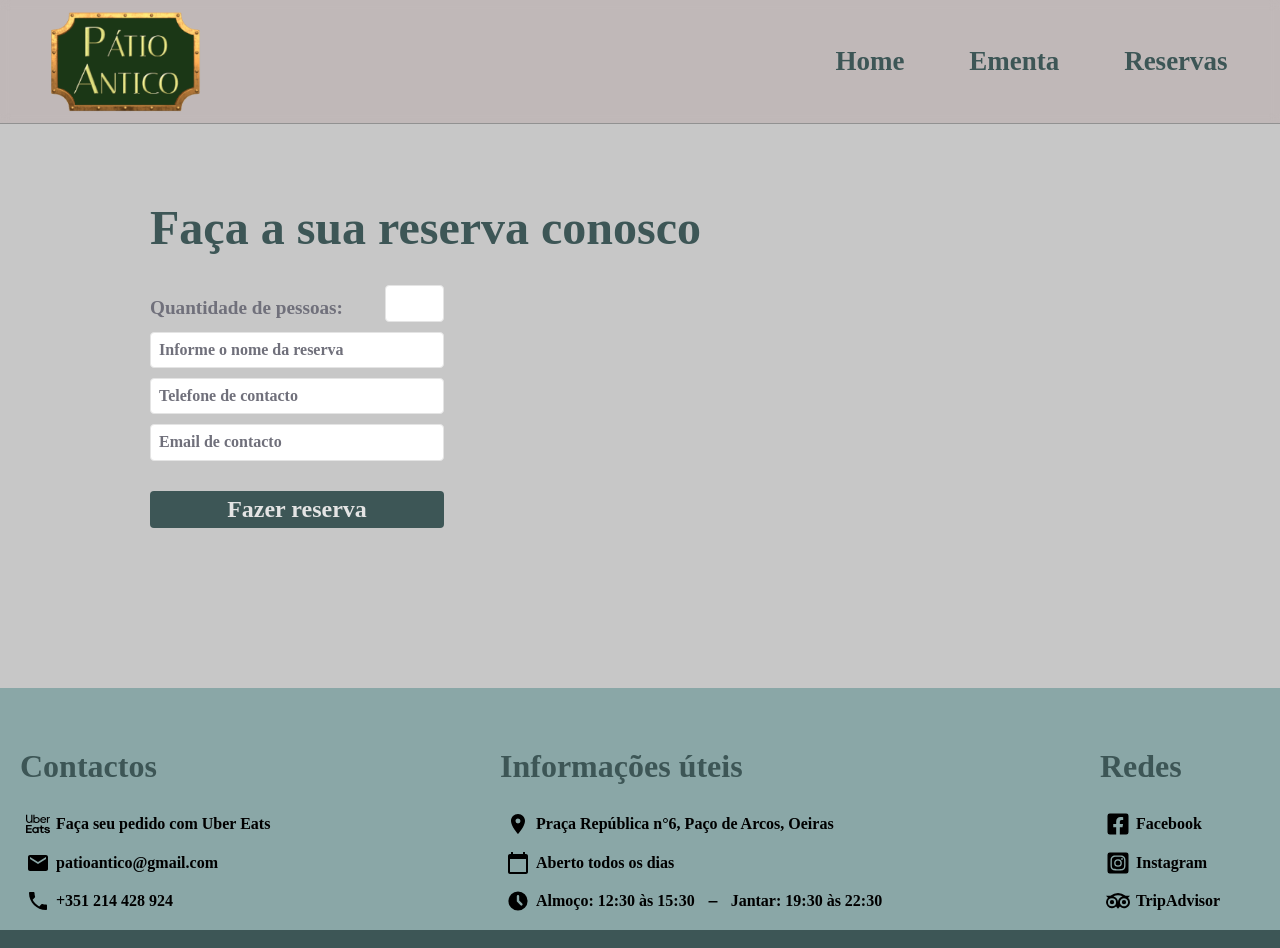
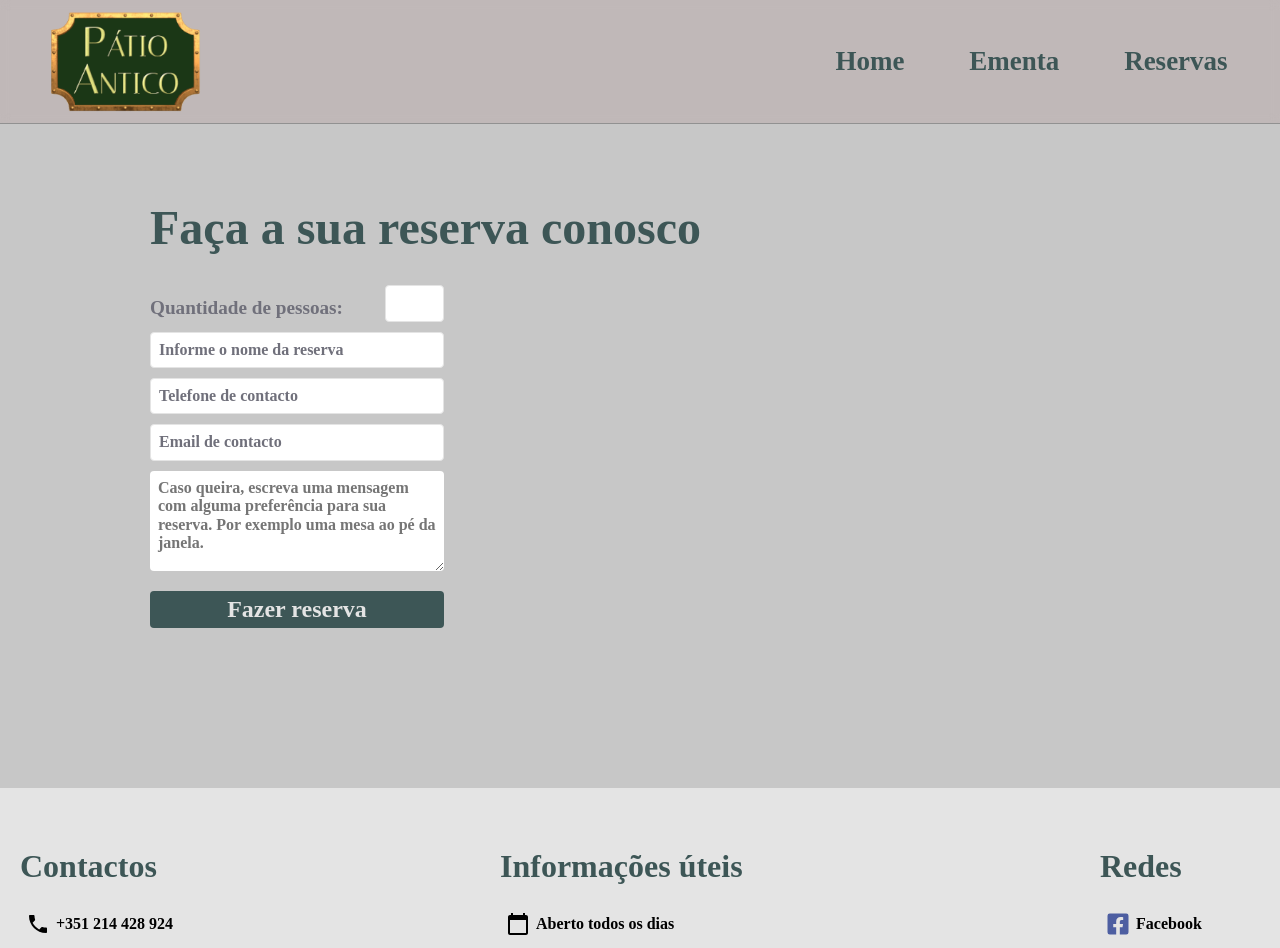
Before and after one commit to pedromessetti/patio-antico, a React (Create React App) app: page /reservas in a window 1280 px wide. Shown: the top 948 px of the page. Built offline with nearby package versions, Linux system fonts and the light colour scheme; a web font is replaced by a local one.

Commit message:
new styles

```diff
--- a/package.json
+++ b/package.json
@@ -1,5 +1,5 @@
 {
-  "name": "aluroni",
+  "name": "patio-antico",
   "version": "0.1.0",
   "private": true,
   "dependencies": {
--- a/src/components/Footer/Footer.module.scss
+++ b/src/components/Footer/Footer.module.scss
@@ -2,7 +2,7 @@
 @import "styles/breakpoints";
 
 .footer {
-  background-color: $green;
+  background-color: $grey;
 
   &__top {
     display: grid;
@@ -17,26 +17,11 @@
       transition: 300ms;
 
       &:hover {
-        color: $grey;
+        color: $darkest-grey;
+      }
 
       .icon {
         transition: 300ms;
-
-          &__ubereats {
-            color: $ubereats;
-          }
-
-          &__mail {
-            color: $red;
-          }
-
-          &__tel {
-            color: $tel;
-          }
-
-          &__location {
-            color: $red;
-          }
 
         &__facebook {
           color: $facebook;
@@ -49,6 +34,13 @@
         &__tripadvisor {
           color: $tripadvisor;
         }
+
+        &__ubereats {
+          color: $ubereats;
+        }
+
+        &__location {
+          color: $red;
         }
       }
     }
@@ -79,8 +71,13 @@
     background-color: $dark-green;
     display: flex;
     justify-content: space-between;
-    color: $soft-green;
     font-weight: 600;
     padding: 0 1em;
+
+    p,
+    svg {
+      color: $soft-green;
     }
   }
+
+}
--- a/src/components/Footer/index.tsx
+++ b/src/components/Footer/index.tsx
@@ -17,23 +17,23 @@ export default function Footer() {
       <section className={style.footer__top}>
         <div className={style.contacto}>
           <h3 className={styleTema.titulo}>Contactos</h3>
-          <a href='https://www.ubereats.com/store/patio-antico-paco-de-arcos/yMVo5Dj3TIuxyVIU7FJqxg?utm_medium=cpc-localads&utm_source=google&utm_campaign=CM2143835-search-nonbrand-google-localads_140_-99_PT-National_e_all_acq_cpc_pt_PPA_Exact_0_f%3Aaggregator_serp%3Afeature_id_fprint%3D10073525846132700720_kwd-1053772177571_649714450944_146734436619__c&campaign_id=14249952190&adg_id=146734436619&fi_id=&match=&net=g&dev=c&dev_m=&ad_id=649714450944&cre=649714450944&kwid=kwd-1053772177571&kw=f%3Aaggregator_serp%3Afeature_id_fprint%3D10073525846132700720&placement=&tar=&&&&&gclsrc=aw.ds&gclid=CjwKCAiAu5agBhBzEiwAdiR5tLsQ5wlq2CMrc46kUkC00P2u07TNq9Hz1z0QUVAVnz4xtdF-Z1OV6hoCrIEQAvD_BwE' target='_blank' rel="noopener noreferrer">
-            <SiUbereats className={style.icon__ubereats}/> Faça seu pedido com Uber Eats
+          <a href='tel:+351214428924'>
+            <MdPhone className={style.icon__tel}/>+351 214 428 924
           </a>
           <a href='mailto:patioantico@gmail.com' target='_blank' rel="noopener noreferrer">
             <MdEmail className={style.icon__mail}/>patioantico@gmail.com
           </a>
-          <a href='tel:+351214428924'>
-            <MdPhone className={style.icon__tel}/>+351 214 428 924
+          <a href='https://www.ubereats.com/store/patio-antico-paco-de-arcos/yMVo5Dj3TIuxyVIU7FJqxg?utm_medium=cpc-localads&utm_source=google&utm_campaign=CM2143835-search-nonbrand-google-localads_140_-99_PT-National_e_all_acq_cpc_pt_PPA_Exact_0_f%3Aaggregator_serp%3Afeature_id_fprint%3D10073525846132700720_kwd-1053772177571_649714450944_146734436619__c&campaign_id=14249952190&adg_id=146734436619&fi_id=&match=&net=g&dev=c&dev_m=&ad_id=649714450944&cre=649714450944&kwid=kwd-1053772177571&kw=f%3Aaggregator_serp%3Afeature_id_fprint%3D10073525846132700720&placement=&tar=&&&&&gclsrc=aw.ds&gclid=CjwKCAiAu5agBhBzEiwAdiR5tLsQ5wlq2CMrc46kUkC00P2u07TNq9Hz1z0QUVAVnz4xtdF-Z1OV6hoCrIEQAvD_BwE' target='_blank' rel="noopener noreferrer">
+            <SiUbereats className={style.icon__ubereats}/> Faça seu pedido com Uber Eats
           </a>
         </div>
         <div className={style.infos}>
           <h3 className={styleTema.titulo}>Informações úteis</h3>
+          <p><MdCalendarToday />Aberto todos os dias</p>
+          <p><HiClock />Almoço: 12:30 às 15:30<VscDash />Jantar: 19:30 às 22:30</p>
           <a href="https://www.google.com.br/maps/place/P%C3%A1tio+Antico/@38.6958969,-9.2930392,17z/data=!3m1!4b1!4m6!3m5!1s0xd1ec94e0b82ecdd:0x8bcc5a629e74b630!8m2!3d38.6958969!4d-9.2908505!16s%2Fg%2F1tdb0z8y" target="_blank" rel="noopener noreferrer">
             <MdLocationOn className={style.icon__location}/>Praça República n°6, Paço de Arcos, Oeiras
           </a>
-          <p><MdCalendarToday />Aberto todos os dias</p>
-          <p><HiClock />Almoço: 12:30 às 15:30<VscDash />Jantar: 19:30 às 22:30</p>
         </div>
         <div className={style.siga}>
           <h3 className={styleTema.titulo}>Redes</h3>
--- a/src/components/Form/Form.module.scss
+++ b/src/components/Form/Form.module.scss
@@ -1,7 +1,7 @@
 @import 'styles/variaveis';
 @import 'styles/breakpoints';
 
-form {
+.form {
 	display: flex;
 	flex-direction: column;
 	width: 30%;
@@ -16,5 +16,19 @@ form {
 		border: none;
 		border-radius: 4px;
 		margin: 20px auto;
+		transition: 500ms;
+
+		&:hover {
+			cursor: pointer;
+			background-color: $dark;
+		}
+	}
+
+	textarea {
+		border: none;
+		border-radius: 4px;
+		padding: .5em;
+		height: 100px;
+		font-weight: 700;
 	}
 }
--- a/src/components/Form/index.tsx
+++ b/src/components/Form/index.tsx
@@ -4,10 +4,12 @@ import style from './Form.module.scss'
 
 export default function Form() {
 
+	const [date, setDate] = useState('');
 	const [name, setName] = useState('');
 	const [email, setEmail] = useState('');
 	const [contato, setContato] = useState('');
 	const [pessoas, setPessoas] = useState('');
+	const [message, setMessage] = useState('');
 
 	function save(event: React.FormEvent<HTMLFormElement>) {
 		event.preventDefault()
@@ -16,16 +18,24 @@ export default function Form() {
 		console.log('Email:', email)
 		console.log('Contacto:', contato)
 		console.log('N° de pessoas:', pessoas)
+		console.log('Mensagem:', message)
+
+		setName('');
+		setEmail('');
+		setContato('');
+		setPessoas('');
+		setMessage('');
 	}
 
 	return (
-		<form onSubmit={save}>
+		<form onSubmit={save} className={style.form}>
 			<CampoTexto
 				label='Quantidade de pessoas:'
 				name='pessoas'
 				value={pessoas}
 				setValue={setPessoas}
 				type='number'
+				min={1}
 				required
 			/>
 			<CampoTexto
@@ -52,7 +62,13 @@ export default function Form() {
 				placeholder='Email de contacto'
 				required
 			/>
-
+			<textarea
+				name='message'
+				onChange={(event) => setMessage(event.target.value)}
+				value={message}
+				placeholder='Caso queira, escreva uma mensagem com alguma preferência para sua reserva. Por exemplo uma mesa ao pé da janela.'
+				required={false}
+			/>
 			<button type="submit" className={style.button}>Fazer reserva</button>
 		</form>
 	)
--- a/src/types/inputPadrao.ts
+++ b/src/types/inputPadrao.ts
@@ -2,6 +2,7 @@ export interface inputPadrao {
     label?: string,
     name?: string,
     type?: "text" | "tel" | "number" | "email",
+    min?: number,
     placeholder?: string,
     required: boolean,
     value: string | number | undefined,
```
Also changed, not shown: 1 other file (tests, documents, lock files or other folders). Lines whose indentation alone changed are shown as unchanged.
